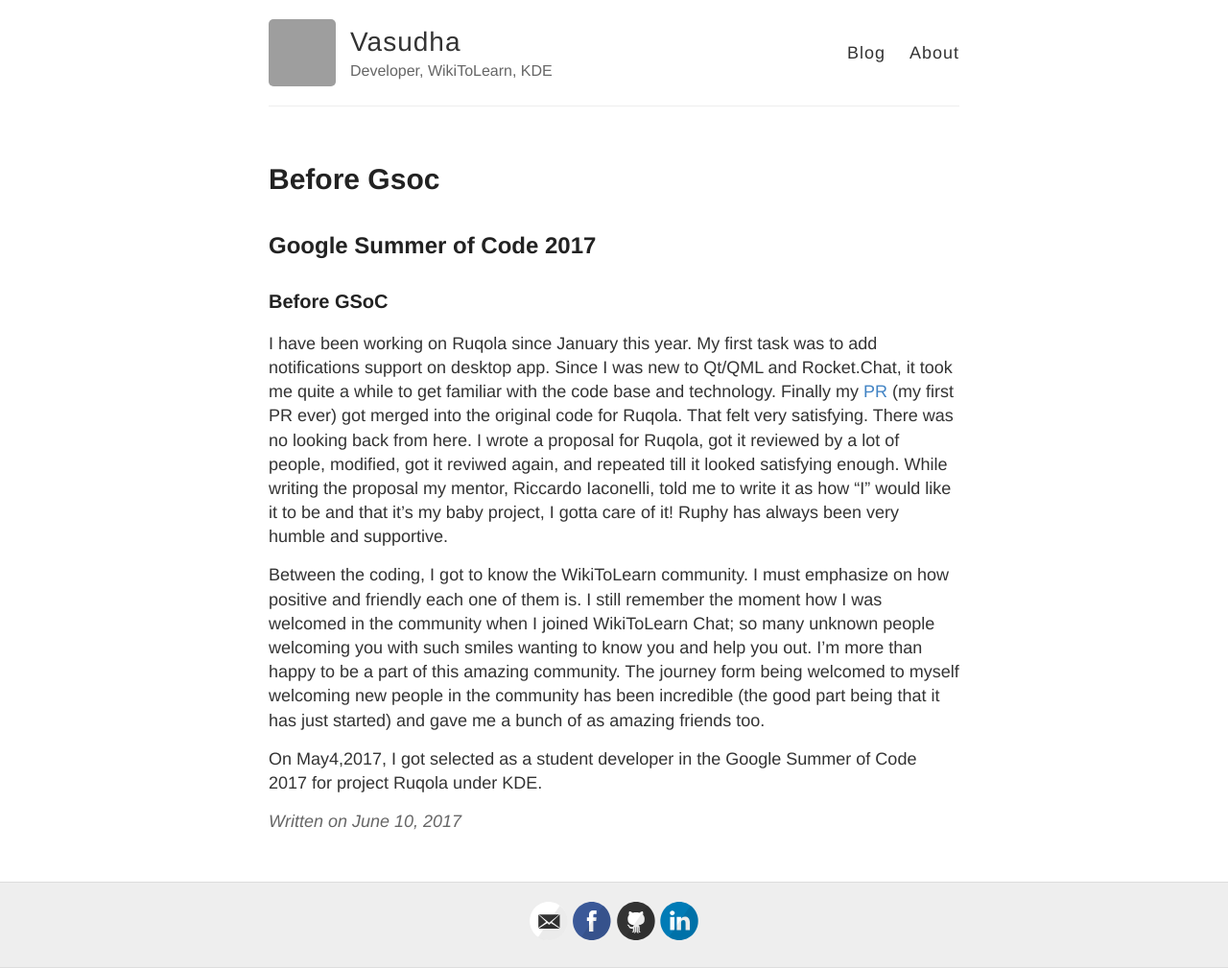
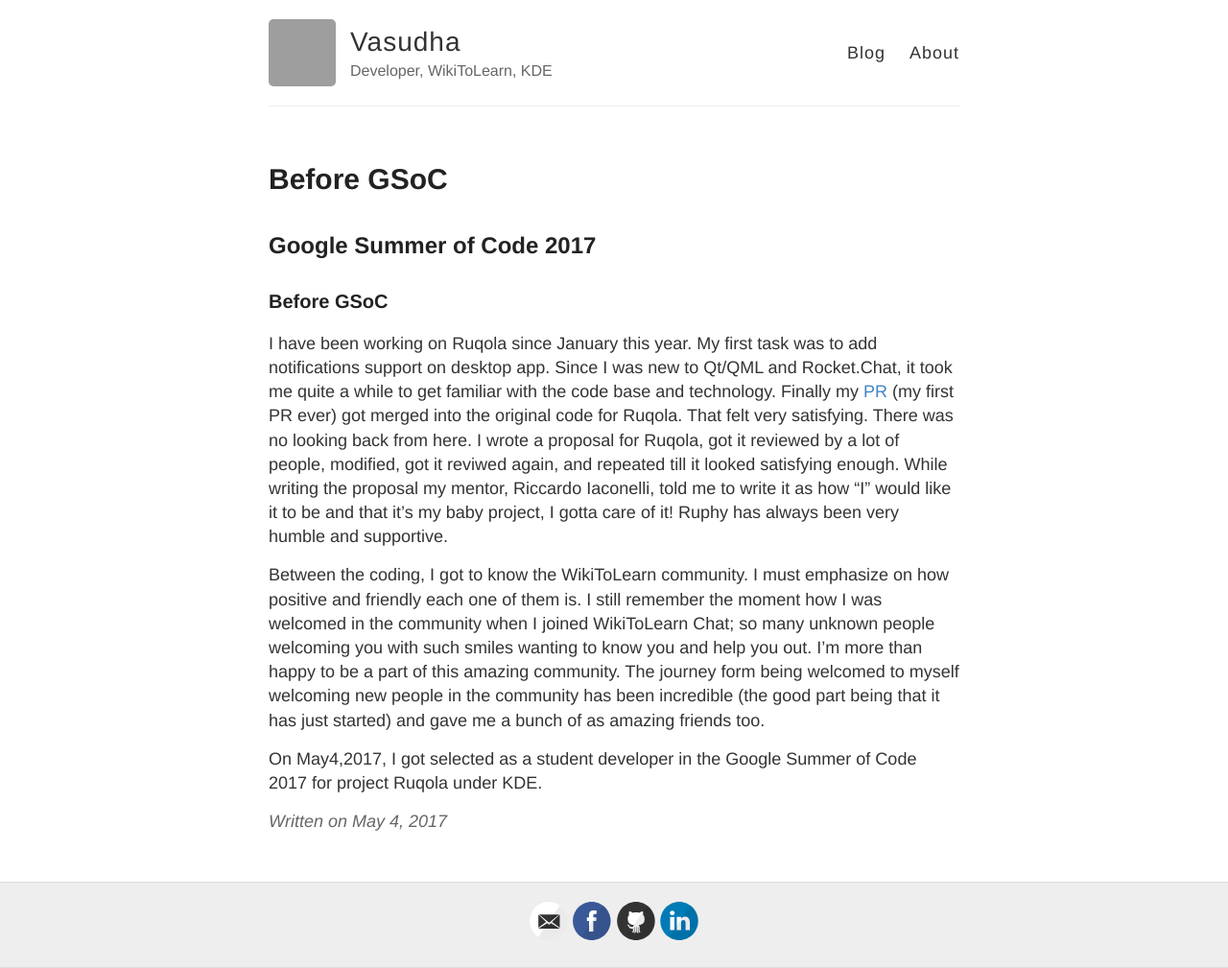
Before and after one commit to VasudhaMathur/VasudhaMathur.github.io, a Jekyll site: the page built from _posts/2017-6-10-Before-GSoC.md, in a window 1280 px wide. Shown: the whole page at 96% size. Built offline with Jekyll 4.4.1, drawn with Linux system fonts in a browser that asks for light colours; our own code applies the rules of GitHub Pages for plain Markdown files; some of the changed lines change nothing that is shown; grey boxes are pictures that could not be loaded.

Commit message:
Create 2017-6-10-Before-GSoC.md

```diff
--- a/_posts/2017-6-10-Before-GSoC.md
+++ b/_posts/2017-6-10-Before-GSoC.md
@@ -1,3 +1,9 @@
+---
+layout: post
+title:  "Before GSoC"
+date:   2017-05-4 16:16:01 -0600
+---
+
 ## Google Summer of Code 2017
 
 ### Before GSoC
```
